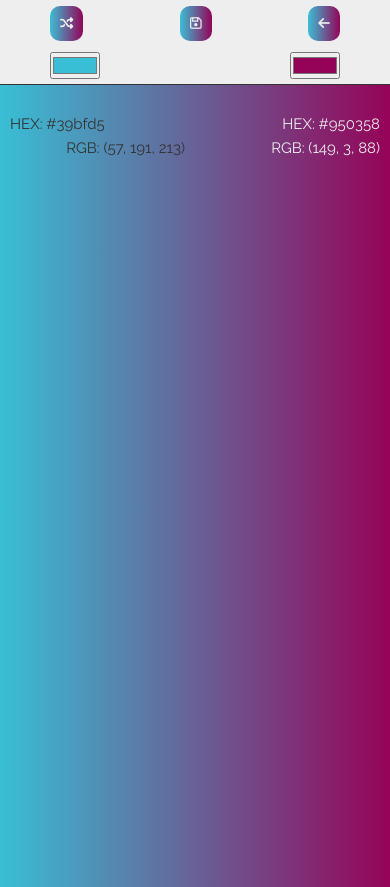
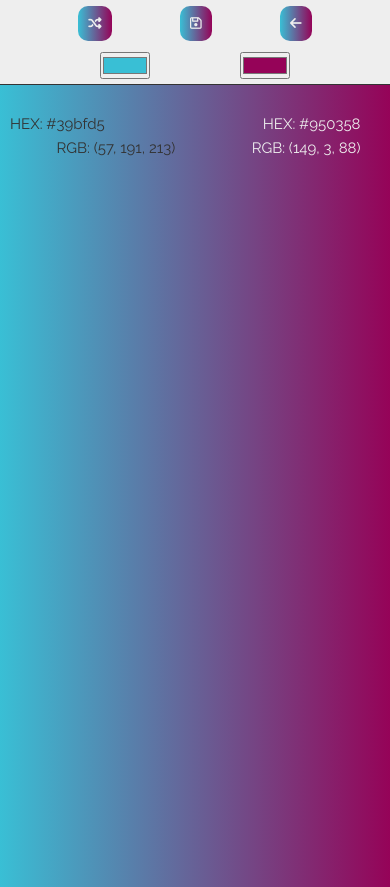
Before and after one commit to mcast045/color-gradient, a React (Create React App) app: page / in a window 390 px wide. Built offline with nearby package versions, Linux system fonts and the light colour scheme.

Commit message:
03 CSS Update media Queries

```diff
--- a/public/index.html
+++ b/public/index.html
@@ -9,10 +9,10 @@
   <meta name="description" content="Web site created using create-react-app" />
   <link rel="apple-touch-icon" href="%PUBLIC_URL%/gradient.png" />
   <link rel="manifest" href="%PUBLIC_URL%/manifest.json" />
-  <title>Color Gradient</title>
-  <script src="https://kit.fontawesome.com/588c035b6d.js" crossorigin="anonymous" defer></script>
   <link rel="preconnect" href="https://fonts.gstatic.com">
   <link href="https://fonts.googleapis.com/css2?family=Raleway&display=swap" rel="stylesheet">
+  <script src="https://kit.fontawesome.com/588c035b6d.js" crossorigin="anonymous" defer></script>
+  <title>Color Gradient</title>
 </head>
 
 <body>
--- /dev/null
+++ b/src/Component/Colors/ColorDescription.tsx
@@ -0,0 +1,70 @@
+import React, { useContext, useState, useEffect } from 'react'
+import { RGBContext } from '../../Context/RGBContext'
+import { setTextColor, rgbToHex } from '../../Helpers/ColorConverters'
+
+export interface ColorDescriptionProps {
+
+}
+
+const ColorDescription: React.FC<ColorDescriptionProps> = () => {
+
+    const { rgbValues, copyIconClass, setCopyIconClass } = useContext(RGBContext)
+    const [redOne, greenOne, blueOne, redTwo, greenTwo, blueTwo] = rgbValues
+
+    const [isShowingCopyOne, setIsShowingCopyOne] = useState(false)
+    const [isShowingCopyTwo, setIsShowingCopyTwo] = useState(false)
+
+    const [colorOneHex, setColorOneHex] = useState('')
+    const [colorTwoHex, setColorTwoHex] = useState('')
+
+    useEffect(() => {
+        setColorOneHex(rgbToHex(redOne, greenOne, blueOne))
+        setColorTwoHex(rgbToHex(redTwo, greenTwo, blueTwo))
+    }, [redOne, redTwo, greenOne, greenTwo, blueOne, blueTwo])
+
+    const copyHex = (): void => {
+        if (isShowingCopyOne && copyIconClass.color_1 !== 'fas fa-check') {
+            setCopyIconClass({ ...copyIconClass, color_1: 'fas fa-check', color_2: 'fas fa-copy' })
+            navigator.clipboard.writeText(colorOneHex)
+        } else if (isShowingCopyTwo && copyIconClass.color_2 !== 'fas fa-check') {
+            setCopyIconClass({ ...copyIconClass, color_1: 'fas fa-copy', color_2: 'fas fa-check' })
+            navigator.clipboard.writeText(colorTwoHex)
+        }
+    }
+
+    return (
+        <div className='color_container'>
+            <div className='color_flex'>
+                <div
+                    className='color-1'
+                    style={{ color: setTextColor(colorOneHex) }}>
+                    <div
+                        onMouseEnter={() => setIsShowingCopyOne(!isShowingCopyOne)}
+                        onMouseLeave={() => setIsShowingCopyOne(!isShowingCopyOne)}>
+                        <div className='flex reverse-column'>
+                            <div className='color-1_values'>{`HEX: ${colorOneHex}`}</div>
+                            <div style={{ visibility: isShowingCopyOne ? 'visible' : 'hidden' }}><i className={`${copyIconClass.color_1} icon-absolute pointer`} title='Copy HEX' onClick={() => copyHex()} /></div>
+                        </div>
+                        <div className='color-1_values'>{`RGB: (${redOne}, ${greenOne}, ${blueOne})`}</div>
+                    </div>
+                </div>
+
+                <div
+                    className='color-2'
+                    style={{ color: setTextColor(colorTwoHex) }}>
+                    <div
+                        onMouseEnter={() => setIsShowingCopyTwo(!isShowingCopyTwo)}
+                        onMouseLeave={() => setIsShowingCopyTwo(!isShowingCopyTwo)}>
+                        <div className='flex'>
+                            {<div style={{ visibility: isShowingCopyTwo ? 'visible' : 'hidden' }}><i className={`${copyIconClass.color_2} icon-absolute pointer`} title='Copy HEX' onClick={() => copyHex()} /></div>}
+                            <div className='color-2_values'>{`HEX: ${colorTwoHex}`}</div>
+                        </div>
+                        <div className='color-2_values'>{`RGB: (${redTwo}, ${greenTwo}, ${blueTwo})`}</div>
+                    </div>
+                </div>
+            </div>
+        </div>
+    );
+}
+
+export default ColorDescription;
--- a/src/Component/Colors/Colors.scss
+++ b/src/Component/Colors/Colors.scss
@@ -1,7 +1,12 @@
 @import '../../Variables.scss';
 
 .color_container {
+    width: 100%;
     height: 95vh;
+    display: flex;
+
+    & .color_flex {
+        width: 95%;
         display: flex;
         justify-content: space-evenly;
 
@@ -34,10 +39,13 @@
                 animation: scaleUp .5s ease-in forwards;
             }
         }
+
+    }
 }
 
 @media only screen and (max-width: $window-sm) {
     .color_container {
+        & .color_flex {
             & .color-1,
             & .color-2 {
 
@@ -65,3 +73,4 @@
             }
         }
     }
+}
--- a/src/Component/Colors/Colors.tsx
+++ b/src/Component/Colors/Colors.tsx
@@ -1,8 +1,8 @@
-import React, { useEffect, useState, useContext } from 'react'
+import React, { useContext } from 'react'
 import './Colors.scss'
-import { setTextColor, rgbToHex } from '../../Helpers/ColorConverters'
 import { RGBContext } from '../../Context/RGBContext'
 import Menu from '../Menu/Menu'
+import ColorDescription from './ColorDescription'
 
 export interface ColorsProps {
 
@@ -10,61 +10,12 @@ export interface ColorsProps {
 
 const Colors: React.FC<ColorsProps> = () => {
 
-    const { rgbValues, background, copyIconClass, setCopyIconClass, isShowingMenu } = useContext(RGBContext)
-
-    const [redOne, greenOne, blueOne, redTwo, greenTwo, blueTwo] = rgbValues
-
-    const [colorOneHex, setColorOneHex] = useState('')
-    const [colorTwoHex, setColorTwoHex] = useState('')
-    const [isShowingCopyOne, setIsShowingCopyOne] = useState(false)
-    const [isShowingCopyTwo, setIsShowingCopyTwo] = useState(false)
-
-    useEffect(() => {
-        setColorOneHex(rgbToHex(redOne, greenOne, blueOne))
-        setColorTwoHex(rgbToHex(redTwo, greenTwo, blueTwo))
-    }, [redOne, redTwo, greenOne, greenTwo, blueOne, blueTwo])
-
-    const copyHex = (): void => {
-        if (isShowingCopyOne && copyIconClass.color_1 !== 'fas fa-check') {
-            setCopyIconClass({ ...copyIconClass, color_1: 'fas fa-check', color_2: 'fas fa-copy' })
-            navigator.clipboard.writeText(colorOneHex)
-        } else if (isShowingCopyTwo && copyIconClass.color_2 !== 'fas fa-check') {
-            setCopyIconClass({ ...copyIconClass, color_1: 'fas fa-copy', color_2: 'fas fa-check' })
-            navigator.clipboard.writeText(colorTwoHex)
-        }
-    }
+    const { background, isShowingMenu } = useContext(RGBContext)
 
     return (
         <div className='color_container' style={{ background }}>
+            <ColorDescription />
             {isShowingMenu && <Menu />}
-            <div
-                className='color-1'
-                style={{ color: setTextColor(colorOneHex) }}>
-                <div
-                    onMouseEnter={() => setIsShowingCopyOne(!isShowingCopyOne)}
-                    onMouseLeave={() => setIsShowingCopyOne(!isShowingCopyOne)}>
-                    <div className='flex reverse-column'>
-                        <div className='color-1_values'>{`HEX: ${colorOneHex}`}</div>
-                        <div style={{ visibility: isShowingCopyOne ? 'visible' : 'hidden' }}><i className={`${copyIconClass.color_1} icon-absolute pointer`} title='Copy HEX' onClick={() => copyHex()} /></div>
-                    </div>
-                    <div className='color-1_values'>{`RGB: (${redOne}, ${greenOne}, ${blueOne})`}</div>
-                </div>
-            </div>
-
-            <div
-                className='color-2'
-                style={{ color: setTextColor(colorTwoHex) }}>
-                <div
-                    onMouseEnter={() => setIsShowingCopyTwo(!isShowingCopyTwo)}
-                    onMouseLeave={() => setIsShowingCopyTwo(!isShowingCopyTwo)}>
-                    <div className='flex'>
-                        {<div style={{ visibility: isShowingCopyTwo ? 'visible' : 'hidden' }}><i className={`${copyIconClass.color_2} icon-absolute pointer`} title='Copy HEX' onClick={() => copyHex()} /></div>}
-                        <div className='color-2_values'>{`HEX: ${colorTwoHex}`}</div>
-                    </div>
-                    <div className='color-2_values'>{`RGB: (${redTwo}, ${greenTwo}, ${blueTwo})`}</div>
-                </div>
-            </div>
-
         </div >
     );
 }
--- a/src/Component/Header/Header.scss
+++ b/src/Component/Header/Header.scss
@@ -12,10 +12,10 @@
         margin-left: 10rem;
 
         & .header_colorSelector {
-            width: calc(100vw - 10rem);
+            width: 100%;
             display: flex;
             align-items: center;
-            justify-content: space-around;
+            justify-content: space-evenly;
         }
 
         & .header_util {
@@ -35,12 +35,13 @@
             flex-direction: column-reverse;
 
             & .header_colorSelector {
-                justify-content: space-between;
+                width: 95%;
+                justify-content: space-evenly;
             }
 
             & .header_util {
-                width: calc(100vw - 10rem);
-                justify-content: space-between;
+                width: 95%;
+                justify-content: space-evenly;
             }
         }
     }
--- a/src/Component/Menu/Menu.scss
+++ b/src/Component/Menu/Menu.scss
@@ -1,9 +1,10 @@
 @import '../../Variables.scss';
+
 
     .menu_container {
         background-color: $bg-light-color;
         position: absolute;
-    top: calc($header-height - 1px);
+        top: calc(5vh - 1px);
         right: 0;
         width: 20%;
         height: calc(100vh - 5vh);
@@ -68,6 +69,7 @@
                 }
             }
         }
+
 }
 
 .slideIn {
@@ -123,9 +125,9 @@
 
 @media only screen and (max-width: 1350px) {
     .menu_container {
-        top: 50rem;
-        right: 0;
+        top: initial;
         width: 100%;
+        height: 100%;
         border: none;
         border-top: 1px solid $bg-dark-color;
 
@@ -183,7 +185,6 @@
 
 @media only screen and (max-width: 650px) {
     .menu_container {
-        top: 45rem;
 
         & .menu_gradient {
             height: 5vh;
@@ -194,21 +195,3 @@
         }
     }
 }
-
-@media only screen and (max-width: 450px) {
-    .menu_container {
-        & .menu_gradient {
-            & .menu_gradient_content {
-
-                & .menu_gradient_content-1,
-                & .menu_gradient_content-2 {
-                    font-size: .7rem;
-                }
-
-                & .removeBtn {
-                    right: -2.5rem;
-                }
-            }
-        }
-    }
-}
--- a/src/Variables.scss
+++ b/src/Variables.scss
@@ -4,10 +4,10 @@ $bg-light-color: #eee;
 $bg-dark-color: #333;
 
 @keyframes scaleUp {
-    0% {
+    to {
         transform: scale(1);
     }
-    100% {
+    from {
         transform: scale(1.2);
     }
 }
```
Also changed, not shown: package.json (line endings or trailing spaces), 1 other file (tests, documents, lock files or other folders). Lines whose indentation alone changed are shown as unchanged.
